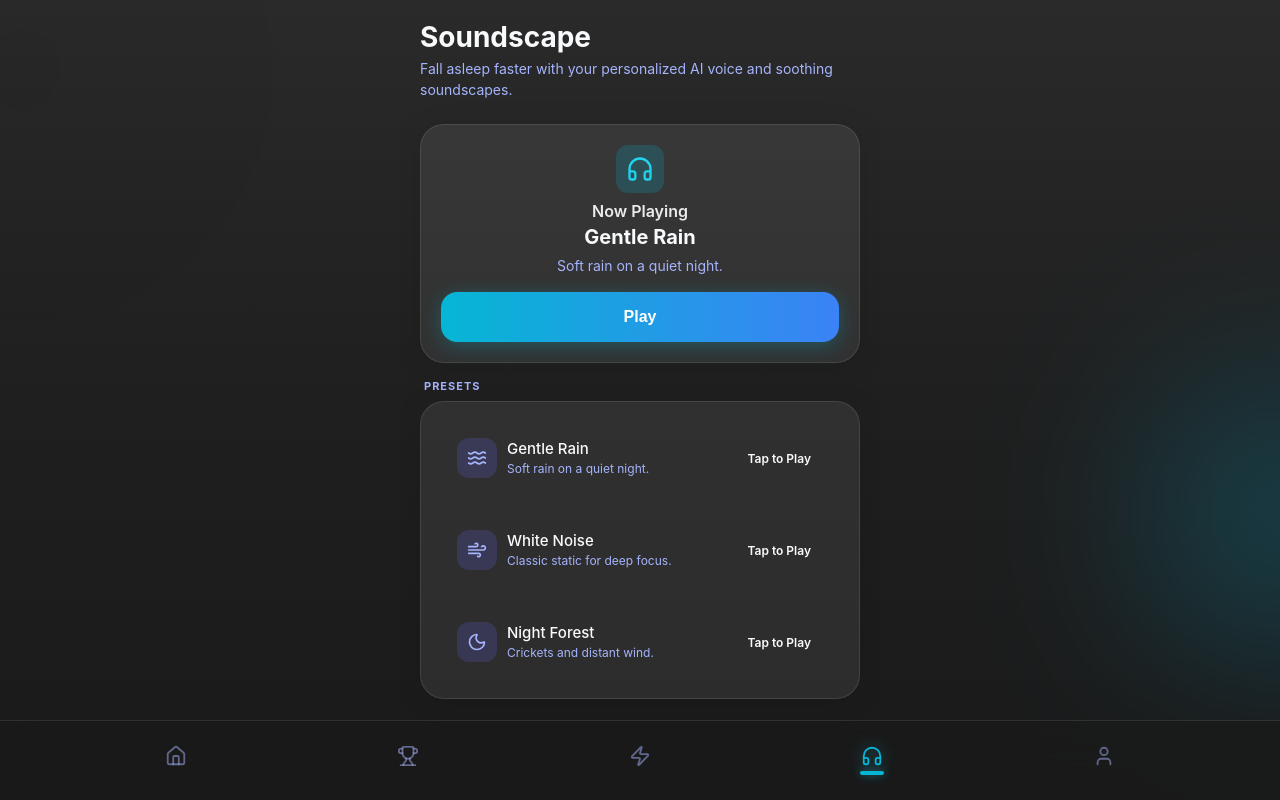
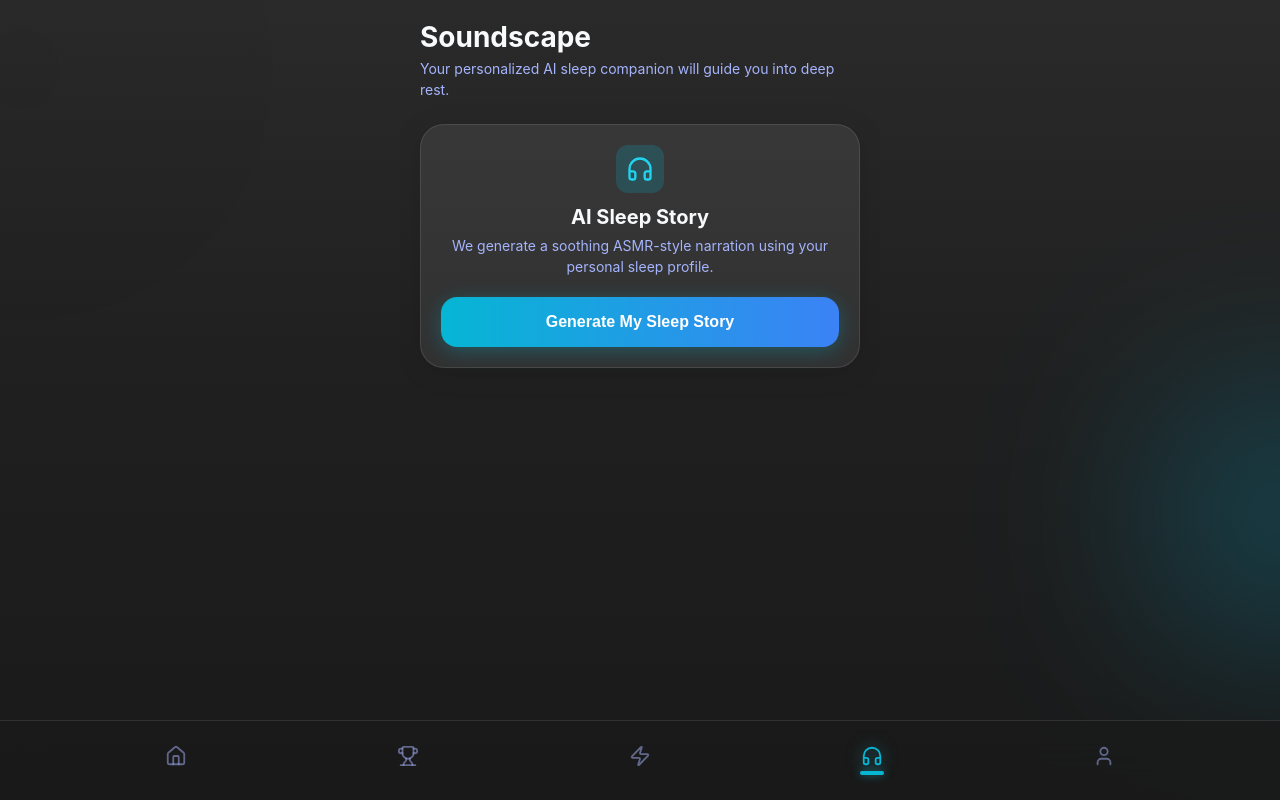
Before and after one commit to chanr335/sleepi, a React (Vite) app in the folder client/sleepi/: page /soundscape in a window 1280 px wide. Built offline with nearby package versions, Linux system fonts and the light colour scheme.

Commit message:
soundscape AI

```diff
--- a/client/sleepi/src/pages/Soundscape.jsx
+++ b/client/sleepi/src/pages/Soundscape.jsx
@@ -1,131 +1,79 @@
-import React, { useState, useRef } from "react";
-import { Headphones, Moon, Waves, Wind } from "lucide-react";
+import React, { useState } from "react";
+import { Headphones } from "lucide-react";
 import GlassCard from "../components/GlassCard";
 import Button from "../components/Button";
 import "../index.css";
 
-const TRACKS = [
-  {
-    id: "rain",
-    name: "Gentle Rain",
-    description: "Soft rain on a quiet night.",
-    icon: <Waves size={20} />,
-    // replace these with your own local files later
-    src: "https://cdn.pixabay.com/download/audio/2021/08/04/audio_2a1b1ab8b6.mp3?filename=rain-ambient-9924.mp3",
-  },
-  {
-    id: "white",
-    name: "White Noise",
-    description: "Classic static for deep focus.",
-    icon: <Wind size={20} />,
-    src: "https://cdn.pixabay.com/download/audio/2021/08/04/audio_9a1a06c574.mp3?filename=white-noise-9940.mp3",
-  },
-  {
-    id: "forest",
-    name: "Night Forest",
-    description: "Crickets and distant wind.",
-    icon: <Moon size={20} />,
-    src: "https://cdn.pixabay.com/download/audio/2021/09/06/audio_4a6fb0f0d7.mp3?filename=night-forest-ambience-9083.mp3",
-  },
-];
+export default function Soundscape() {
+  const [aiAudioUrl, setAiAudioUrl] = useState(null);
+  const [loading, setLoading] = useState(false);
 
-export default function Soundscape() {
-  const [currentTrackId, setCurrentTrackId] = useState(null);
-  const [isPlaying, setIsPlaying] = useState(false);
-  const audioRef = useRef(null);
+  const generateAIASMR = async () => {
+    setLoading(true);
+    setAiAudioUrl(null);
 
-  const currentTrack = TRACKS.find((t) => t.id === currentTrackId) || TRACKS[0];
+    try {
+      const res = await fetch("http://localhost:8000/api/sleep-asmr", {
+        method: "POST",
+        headers: { "Content-Type": "application/json" },
+        body: JSON.stringify({
+          user_id: "demo-user-1",
+          minutes: 5,
+          mood: "stressed but trying to relax"
+        }),
+      });
 
-  const handlePlay = (track) => {
-    if (!audioRef.current) return;
+      if (!res.ok) {
+        alert("Error generating ASMR audio");
+        return;
+      }
 
-    // if clicking the same track, toggle play/pause
-    if (currentTrackId === track.id && isPlaying) {
-      audioRef.current.pause();
-      setIsPlaying(false);
-      return;
+      const blob = await res.blob();
+      setAiAudioUrl(URL.createObjectURL(blob));
+
+    } catch (err) {
+      console.error(err);
+      alert("Could not contact the Sleepi backend.");
     }
 
-    // switch track + play
-    setCurrentTrackId(track.id);
-    audioRef.current.src = track.src;
-    audioRef.current
-      .play()
-      .then(() => setIsPlaying(true))
-      .catch(() => setIsPlaying(false));
-  };
-
-  const handleMasterToggle = () => {
-    if (!audioRef.current) return;
-
-    if (isPlaying) {
-      audioRef.current.pause();
-      setIsPlaying(false);
-    } else {
-      if (!currentTrackId) setCurrentTrackId(currentTrack.id);
-      audioRef.current
-        .play()
-        .then(() => setIsPlaying(true))
-        .catch(() => setIsPlaying(false));
-    }
+    setLoading(false);
   };
 
   return (
     <div className="page-content">
       <header className="page-header">
         <h1>Soundscape</h1>
-        <p>Fall asleep faster with your personalized AI voice and soothing soundscapes.</p>
+        <p>Your personalized AI sleep companion will guide you into deep rest.</p>
       </header>
 
-      {/* Hidden audio element */}
-      <audio ref={audioRef} loop />
-
-      {/* Now Playing */}
       <GlassCard className="glass-card center-content">
         <div className="icon-box icon-cyan">
           <Headphones size={28} />
         </div>
-        <h3 style={{ marginTop: 8 }}>Now Playing</h3>
-        <h2 style={{ marginTop: 4 }}>{currentTrack.name}</h2>
-        <p style={{ marginTop: 6 }}>{currentTrack.description}</p>
 
-        <div style={{ marginTop: 16, width: "100%" }}>
-          <Button variant="primary" onClick={handleMasterToggle}>
-            {isPlaying ? "Pause" : "Play"}
-          </Button>
-        </div>
+        <h2 style={{ marginTop: 12 }}>AI Sleep Story</h2>
+        <p style={{ textAlign: "center", marginTop: 6 }}>
+          We generate a soothing ASMR-style narration using your personal sleep profile.
+        </p>
+
+        <Button
+          variant="primary"
+          onClick={generateAIASMR}
+          disabled={loading}
+          style={{ marginTop: 20 }}
+        >
+          {loading ? "Generating..." : "Generate My Sleep Story"}
+        </Button>
+
+        {aiAudioUrl && (
+          <audio
+            controls
+            autoPlay
+            src={aiAudioUrl}
+            style={{ marginTop: 20, width: "100%" }}
+          />
+        )}
       </GlassCard>
-
-      {/* Sound list */}
-      <div className="form-section">
-        <label>Presets</label>
-        <GlassCard className="settings-list">
-          {TRACKS.map((track) => {
-            const active = track.id === currentTrackId && isPlaying;
-            return (
-              <div
-                key={track.id}
-                className="setting-row list-item clickable"
-                onClick={() => handlePlay(track)}
-              >
-                <div className="flex-row" style={{ display: "flex", alignItems: "center", gap: 10 }}>
-                  <div className="icon-box icon-indigo">{track.icon}</div>
-                  <div>
-                    <h4>{track.name}</h4>
-                    <p style={{ fontSize: 12 }}>{track.description}</p>
-                  </div>
-                </div>
-
-                {active ? (
-                  <span className="badge badge-green">Playing</span>
-                ) : (
-                  <span className="badge">Tap to Play</span>
-                )}
-              </div>
-            );
-          })}
-        </GlassCard>
-      </div>
     </div>
   );
 }
--- /dev/null
+++ b/package.json
@@ -0,0 +1,5 @@
+{
+  "dependencies": {
+    "@elevenlabs/elevenlabs-js": "^2.25.0"
+  }
+}
```
Also changed, not shown: 2 other files (tests, documents, lock files or other folders).
